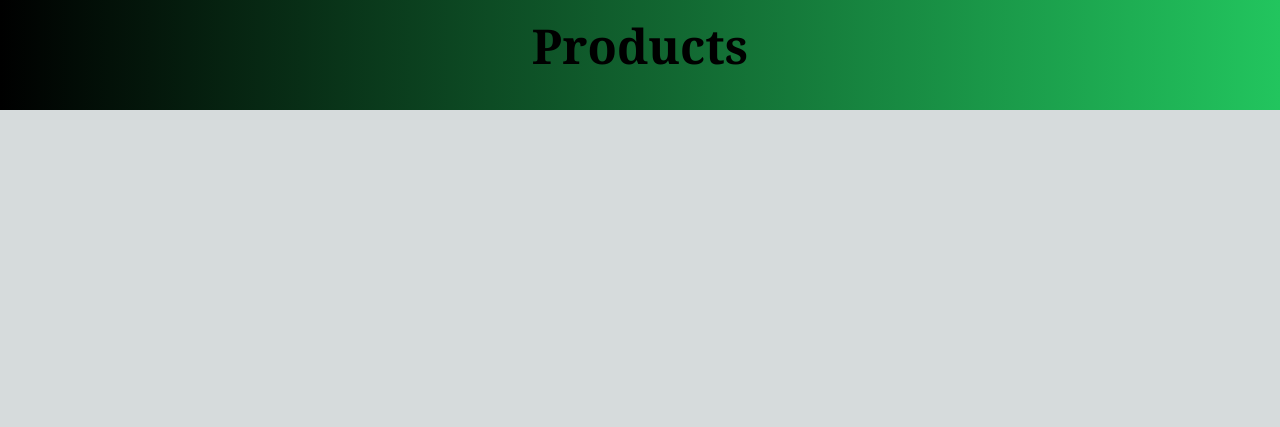
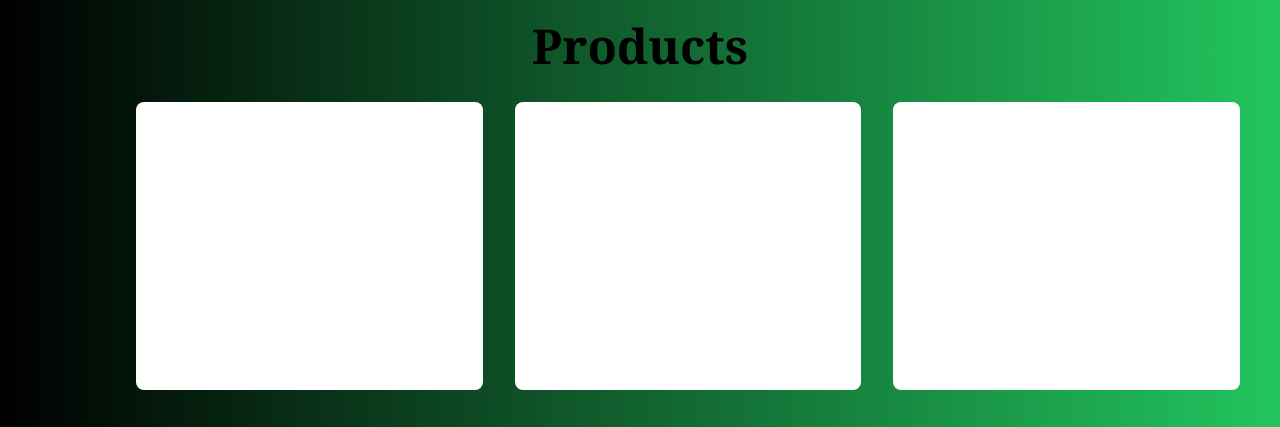
Before and after one commit to robert5313/Cybert-Library-System, a Next.js app in the folder my-app/: page / in a window 1280 px wide. Shown: the part 1218-1645 px from the top of the page. Before the commit the page ends 1328 px from the top, so only its background shows below. Built offline with nearby package versions, Linux system fonts and the light colour scheme.

Commit message:
cardholder

```diff
--- a/my-app/src/pages/index.js
+++ b/my-app/src/pages/index.js
@@ -97,6 +97,14 @@ export default function Home() {
       <div className="pt-20">
         <h1 className="  text-center text-5xl font-semibold">Products</h1>
         <p></p>
+        <div className=" flex pl-24  pt-8  gap-8 flex-col   lg:flex-row md:flex-col   ">
+          <div className="flex flex-col bg-white rounded-lg  justify-center gap-4 w-96 h-72  p-4 ">
+           </div>
+           <div className="flex flex-col bg-white rounded-lg  justify-center gap-4 w-96 h-72  p-4 ">
+           </div>
+           <div className="flex flex-col bg-white rounded-lg  justify-center gap-4 w-96 h-72  p-4 ">
+           </div>
+           </div>
       </div>
     </section>
   );
```
